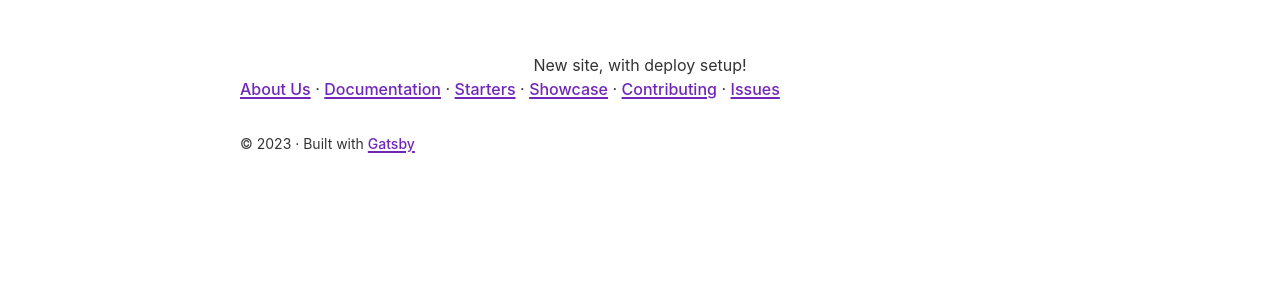
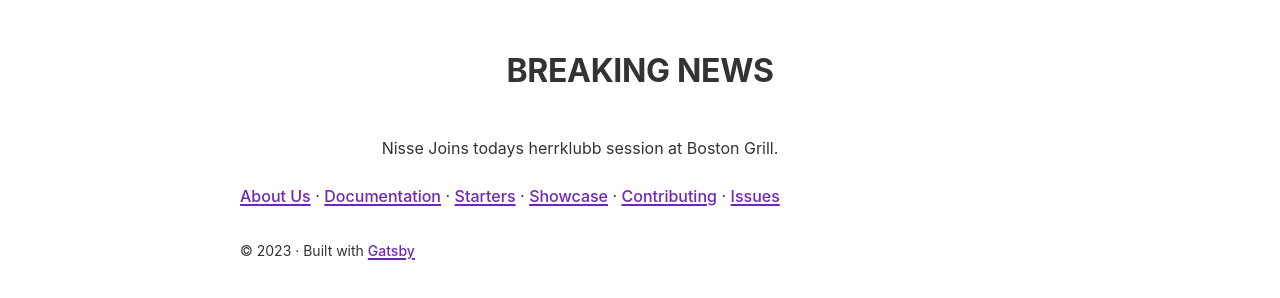
Before and after one commit to Pontushansson7/pgagatsby, a Gatsby site: page / in a window 1280 px wide. Shown: the part 48-346 px from the top of the page. Built offline with nearby package versions, Linux system fonts and the light colour scheme; Gatsby itself is replaced by a stand-in of ours.

Commit message:
new text

```diff
--- a/src/pages/index.js
+++ b/src/pages/index.js
@@ -72,7 +72,8 @@ const utmParameters = `?utm_source=starter&utm_medium=start-page&utm_campaign=de
 const IndexPage = () => (
   <Layout>
     <div className={styles.textCenter}>
-        New site, with deploy setup!
+      <h1>BREAKING NEWS</h1>
+      <p>Nisse Joins todays herrklubb session at Boston Grill.</p>
     </div>
 
     {moreLinks.map((link, i) => (
```
